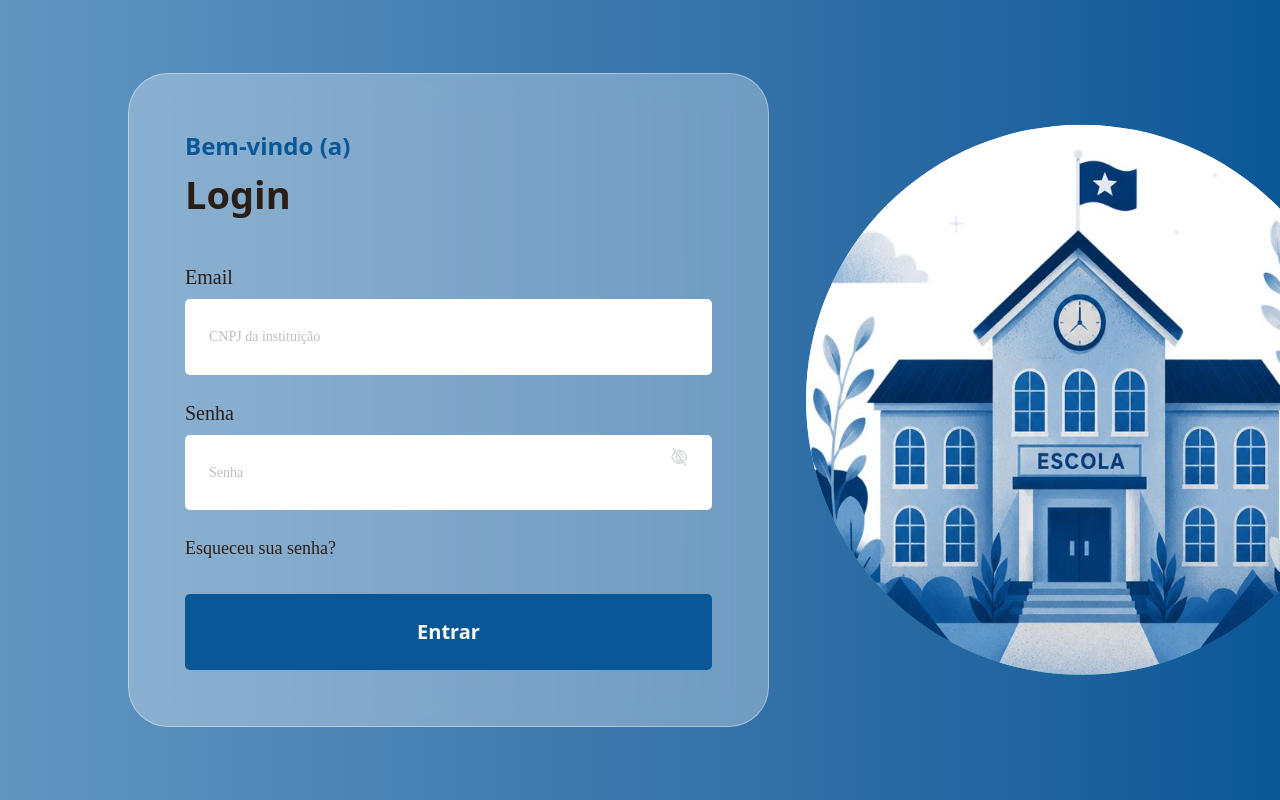
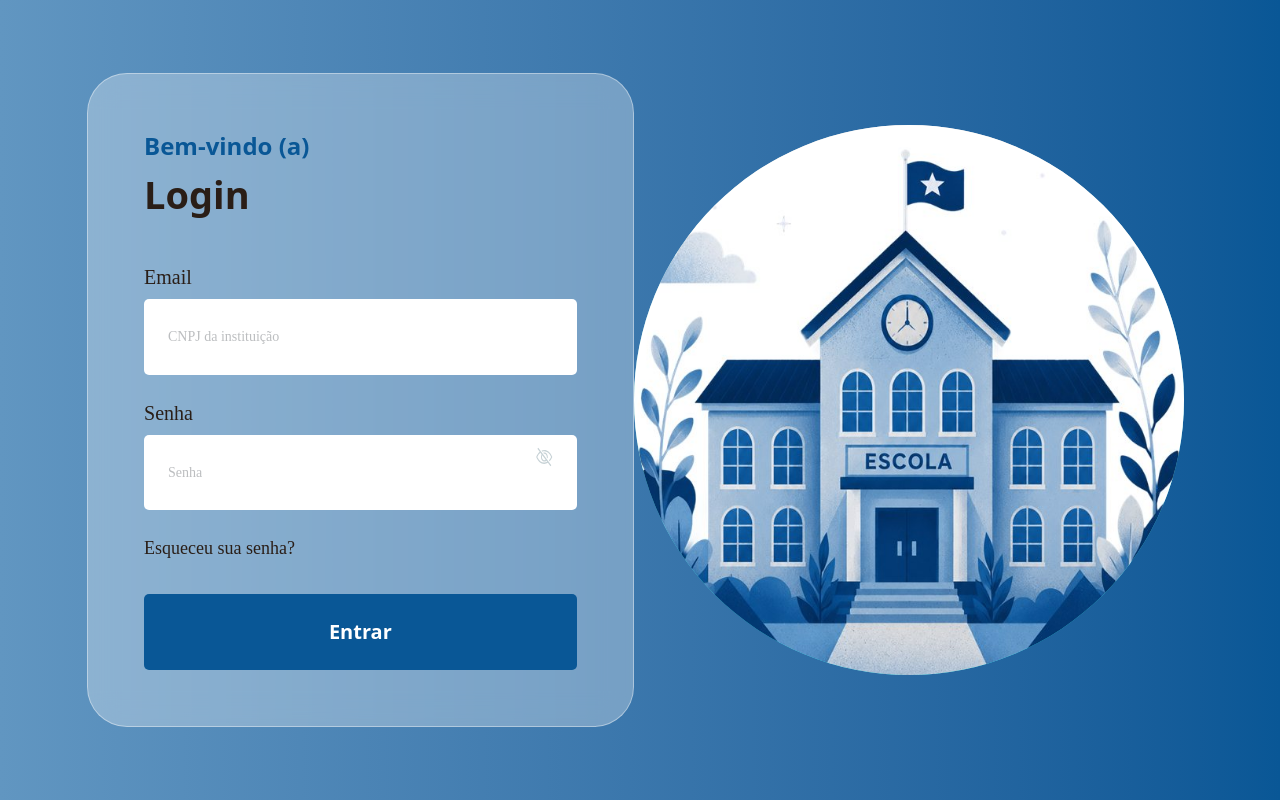
Before and after one commit to OzeiasMoreira/uniformia, a React (Vite) app: page /login/instituicao in a window 1280 px wide. Built offline with nearby package versions, Linux system fonts and the light colour scheme; a web font is replaced by a local one.

Commit message:
style: ajusta interfaces conforme prototipo do figma

```diff
--- a/src/pages/Login/LoginAluno.tsx
+++ b/src/pages/Login/LoginAluno.tsx
@@ -19,17 +19,8 @@ export function LoginAluno() {
   } = useLoginForm('aluno')
 
   return (
-    <div className="relative flex min-h-screen items-center justify-center overflow-hidden bg-gradient-to-r from-bg-gradient-from to-bg-gradient-to px-6 py-12 lg:justify-start lg:pl-[10%]">
-      <div className="pointer-events-none absolute right-[-6%] top-1/2 hidden w-[43%] -translate-y-1/2 lg:block">
-        <img src={glowAluno} alt="" className="absolute inset-0 size-full" />
-        <img
-          src={loginAlunos}
-          alt="Ilustração de dois alunos"
-          className="relative aspect-square w-full rounded-full object-cover"
-        />
-      </div>
-
-      <div className="relative z-10 w-full max-w-[641px] rounded-[40px] border border-white/40 bg-white/30 p-10 backdrop-blur-[15px] sm:p-14">
+    <div className="relative flex min-h-screen items-center justify-center overflow-hidden bg-gradient-to-r from-bg-gradient-from to-bg-gradient-to px-6 py-12 lg:justify-between lg:px-0">
+      <div className="relative z-10 w-full max-w-[641px] rounded-[40px] border border-white/40 bg-white/30 p-10 backdrop-blur-[15px] sm:p-14 lg:ml-[6.8%]">
         <p className="font-display text-2xl font-bold text-primary-dark">Bem-vindo (a)</p>
         <h1 className="mt-1 font-display text-[38px] font-bold text-text-strong">Login</h1>
 
@@ -77,6 +68,15 @@ export function LoginAluno() {
           </Button>
         </form>
       </div>
+
+      <div className="relative hidden w-[43%] shrink-0 lg:mr-[7.5%] lg:block">
+        <img src={glowAluno} alt="" className="absolute inset-0 size-full" />
+        <img
+          src={loginAlunos}
+          alt="Ilustração de dois alunos"
+          className="relative aspect-square w-full rounded-full object-cover"
+        />
+      </div>
     </div>
   )
 }
--- a/src/pages/Login/LoginInstituicao.tsx
+++ b/src/pages/Login/LoginInstituicao.tsx
@@ -19,17 +19,8 @@ export function LoginInstituicao() {
   } = useLoginForm('instituicao')
 
   return (
-    <div className="relative flex min-h-screen items-center justify-center overflow-hidden bg-gradient-to-r from-primary to-primary-dark px-6 py-12 lg:justify-start lg:pl-[10%]">
-      <div className="pointer-events-none absolute right-[-6%] top-1/2 hidden w-[43%] -translate-y-1/2 lg:block">
-        <img src={glowInstituicao} alt="" className="absolute inset-0 size-full" />
-        <img
-          src={loginEscola}
-          alt="Ilustração de uma escola"
-          className="relative aspect-square w-full rounded-full object-cover"
-        />
-      </div>
-
-      <div className="relative z-10 w-full max-w-[641px] rounded-[40px] border border-white/40 bg-white/30 p-10 backdrop-blur-[15px] sm:p-14">
+    <div className="relative flex min-h-screen items-center justify-center overflow-hidden bg-gradient-to-r from-primary to-primary-dark px-6 py-12 lg:justify-between lg:px-0">
+      <div className="relative z-10 w-full max-w-[641px] rounded-[40px] border border-white/40 bg-white/30 p-10 backdrop-blur-[15px] sm:p-14 lg:ml-[6.8%]">
         <p className="font-display text-2xl font-bold text-primary-dark">Bem-vindo (a)</p>
         <h1 className="mt-1 font-display text-[38px] font-bold text-text-strong">Login</h1>
 
@@ -77,6 +68,15 @@ export function LoginInstituicao() {
           </Button>
         </form>
       </div>
+
+      <div className="relative hidden w-[43%] shrink-0 lg:mr-[7.5%] lg:block">
+        <img src={glowInstituicao} alt="" className="absolute inset-0 size-full" />
+        <img
+          src={loginEscola}
+          alt="Ilustração de uma escola"
+          className="relative aspect-square w-full rounded-full object-cover"
+        />
+      </div>
     </div>
   )
 }
```
